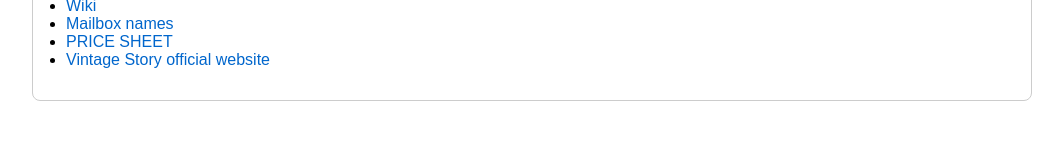
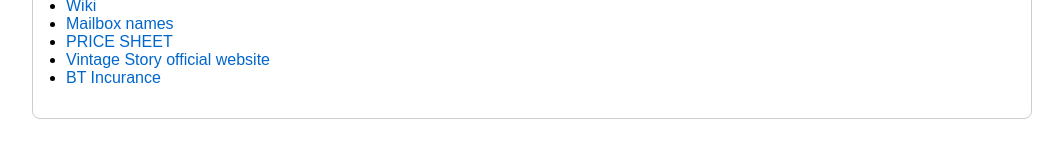
Before and after one commit to vilhoKettunen/Finnish-small-fox-trading-company, a plain HTML site: page index.html in a window 1280 px wide. Shown: the part 2602-2760 px from the top of the page, without its empty margins (108-1171 px from the left). Drawn offline with Linux system fonts and the light colour scheme; no server answers.

Commit message:
added BT Incurance to the main website

```diff
--- a/index.html
+++ b/index.html
@@ -308,6 +308,7 @@
             <li><a href="https://docs.google.com/spreadsheets/d/1W9ByTiwX3lPakqoYXTHgnOiMNNzwSVnkgmTPqvMrSUc/edit?gid=0#gid=0" target="_blank">Mailbox names</a></li>
             <li><a href="https://docs.google.com/spreadsheets/d/1ObWed3580CeI9m5sN3qPVTgU67WH8Qkg-cot6etPOr4/edit?gid=0#gid=0" target="_blank">PRICE SHEET</a></li>
             <li><a href="https://www.vintagestory.at/" target="_blank">Vintage Story official website</a></li>
+            <li><a href="BTIncurance.html"target="_blank">BT Incurance</a></li>
         </ul>
     </div>
 
```
